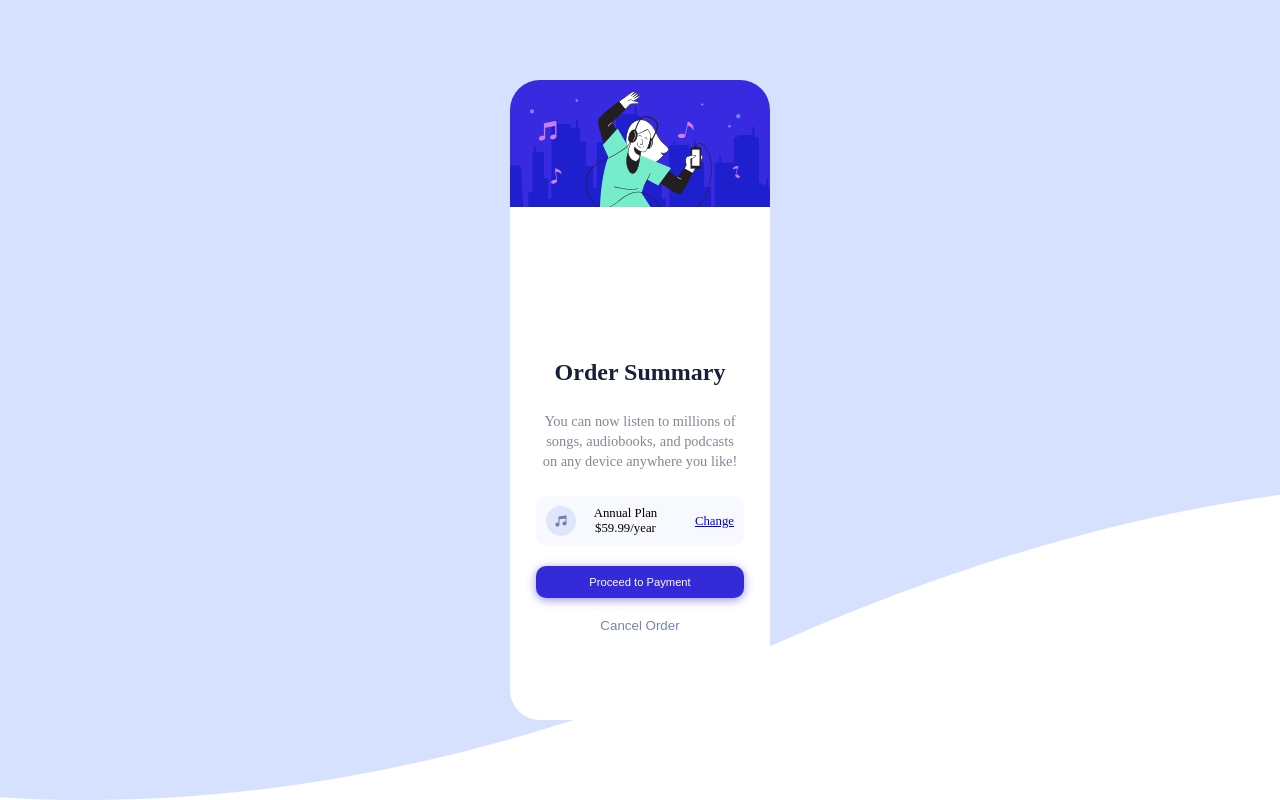
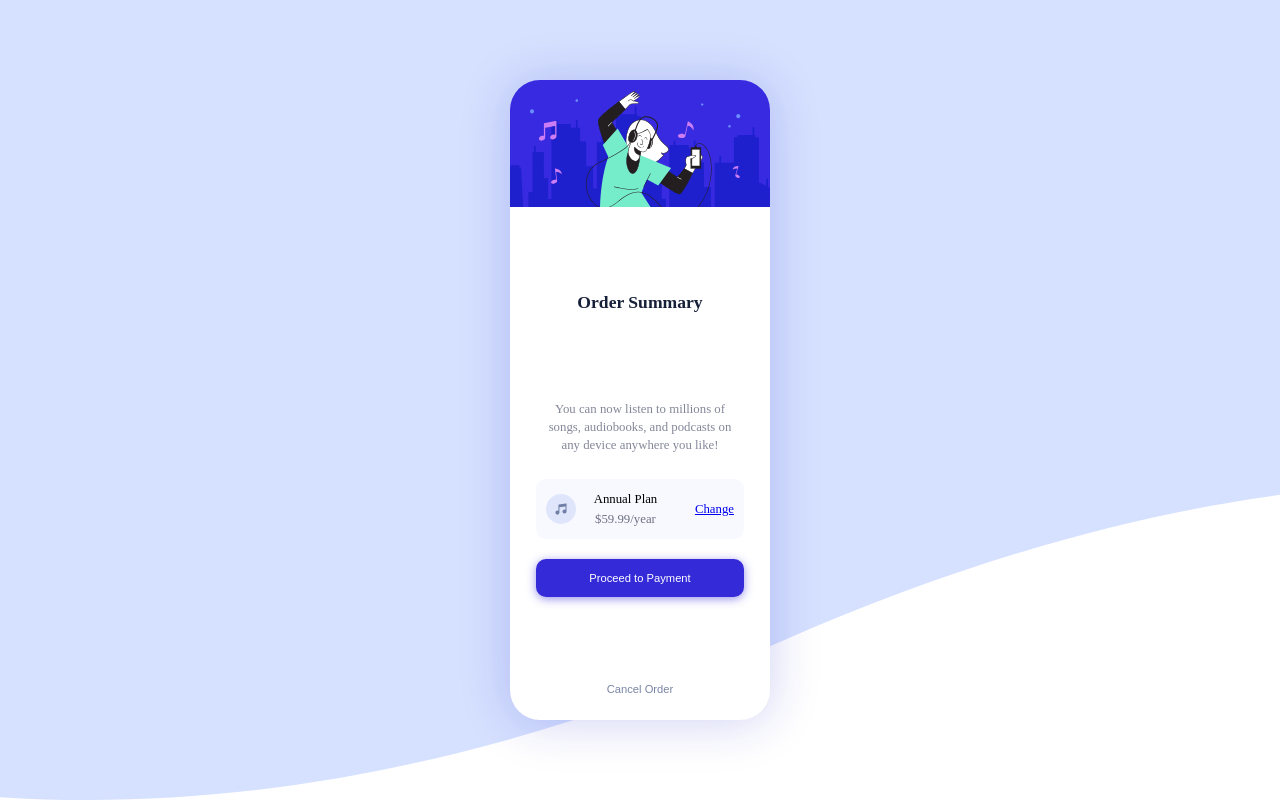
Before and after one commit to filipwieselgren/order-summary-component-main, a plain HTML site: page index.html in a window 1280 px wide. Drawn offline with Linux system fonts and the light colour scheme.

Commit message:
small adjustments

```diff
--- a/index.html
+++ b/index.html
@@ -25,8 +25,8 @@
         >
         <div class="plan-container"
           ><img src="/images/icon-music.svg" alt="icon-music" />
-          <div class="annual-plan">
-            <div> Annual Plan $59.99/year</div>
+          <div class="annual-plan-contianer">
+            <div class="annual-plan"> Annual Plan <span>$59.99/year</span></div>
           </div>
           <a class="change" href="#"> Change</a>
         </div>
--- a/sass/main.scss
+++ b/sass/main.scss
@@ -31,6 +31,7 @@ body {
   background-repeat: no-repeat;
   background-position-x: center;
   background-size: contain;
+  box-shadow: 0px 2px 50px #1e21c536;
 
   .txt-container {
     border-radius: 30px;
@@ -40,15 +41,19 @@ body {
     align-items: center;
     justify-content: center;
     gap: 20px;
+    position: relative;
   }
 
   .headline {
     color: #172039;
+    font-size: 1.1rem;
+    position: absolute;
+    top: 20px;
   }
 
   .maintxt {
-    line-height: 20px;
-    font-size: 0.9rem;
+    line-height: 18px;
+    font-size: 0.8rem;
     padding: 5px;
     width: 80%;
     color: #838798;
@@ -65,12 +70,20 @@ body {
     padding: 10px;
   }
 
-  .annual-plan {
+  .annual-plan-contianer {
     display: flex;
     flex-direction: column;
     flex-wrap: wrap;
     width: 100px;
     margin-right: 20px;
+
+    .annual-plan {
+      line-height: 20px;
+
+      span {
+        color: #6d7184;
+      }
+    }
   }
 
   img {
@@ -80,7 +93,7 @@ body {
 
   .btn-pay {
     width: 80%;
-    padding: 10px;
+    padding: 13px;
     border-radius: 10px;
     border: none;
     background-color: #352ad8;
@@ -97,6 +110,9 @@ body {
   .btn-cancel {
     border: none;
     background: none;
+    font-size: 0.7rem;
+    position: absolute;
+    bottom: 25px;
 
     a {
       color: #7985a4;
```
Also changed, not shown: css/main.css, 1 other file.
